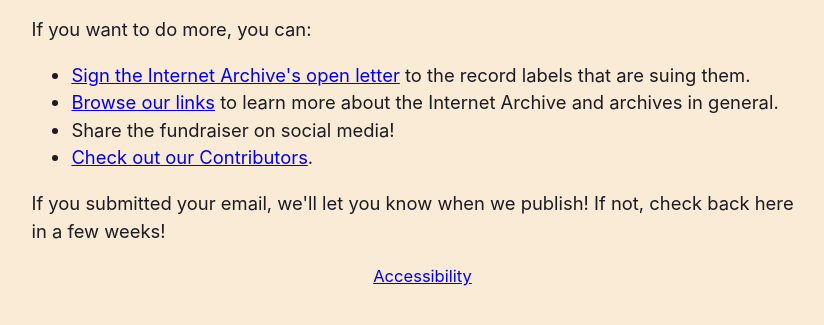
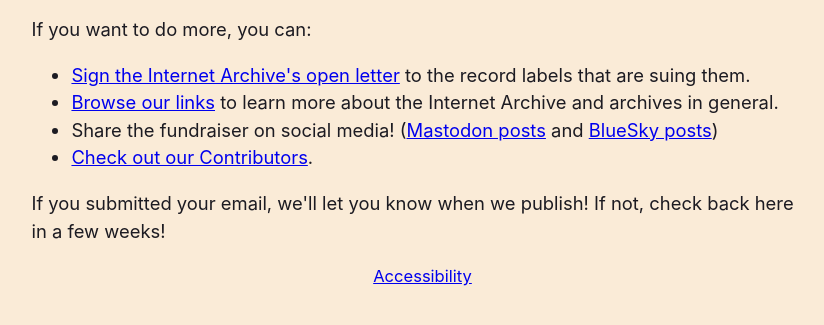
Before and after one commit to eladnarra/ia-zine, an Eleventy site: page content/thank-you.html in a window 1280 px wide. Shown: the part 323-648 px from the top of the page, without its empty margins (210-1034 px from the left). Built offline with nearby package versions, Linux system fonts and the light colour scheme; Eleventy itself is replaced by a stand-in of ours; files that its build step writes are made by us from their sources; a web font is replaced by a local one.

Commit message:
added social media links to thank you page

```diff
--- a/content/thank-you.html
+++ b/content/thank-you.html
@@ -9,7 +9,7 @@
     <li><a href="https://www.change.org/p/defend-the-internet-archive">Sign the Internet Archive's open letter</a> to the record labels that are suing them.</li>
     <li><a href="/links/">Browse our links</a> to learn more about the Internet Archive and archives in general.</li>
     <!-- TODO: Add share link for fundraiser -->
-    <li>Share the fundraiser on social media!</li>
+    <li>Share the fundraiser on social media! (<a href="https://disabled.social/tags/ArchiveZine2025">Mastodon posts</a> and <a href="https://bsky.app/hashtag/ArchiveZine2025">BlueSky posts</a>)</li>
     <li><a href="/credits/">Check out our Contributors</a>.</li>
 </ul>
 <p>If you submitted your email, we'll let you know when we publish! If not, check back here in a few weeks!</p>
```
